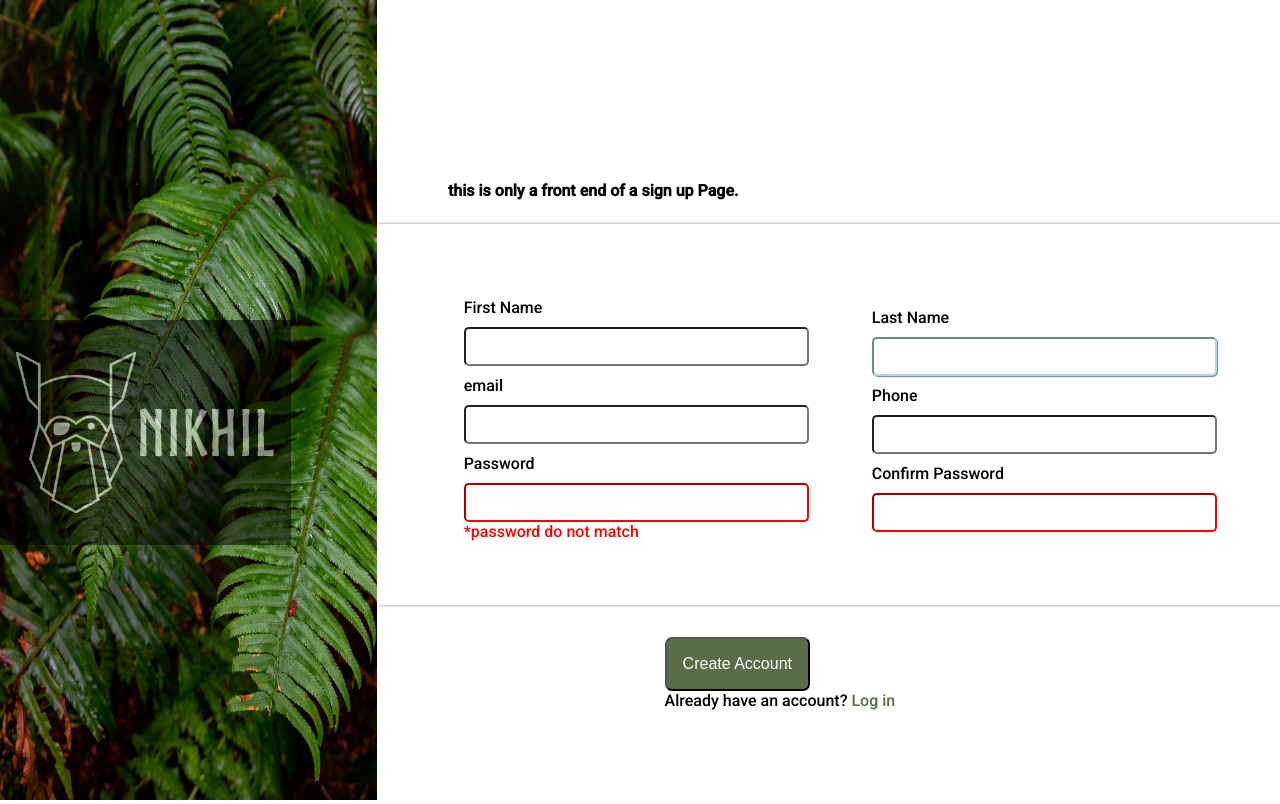
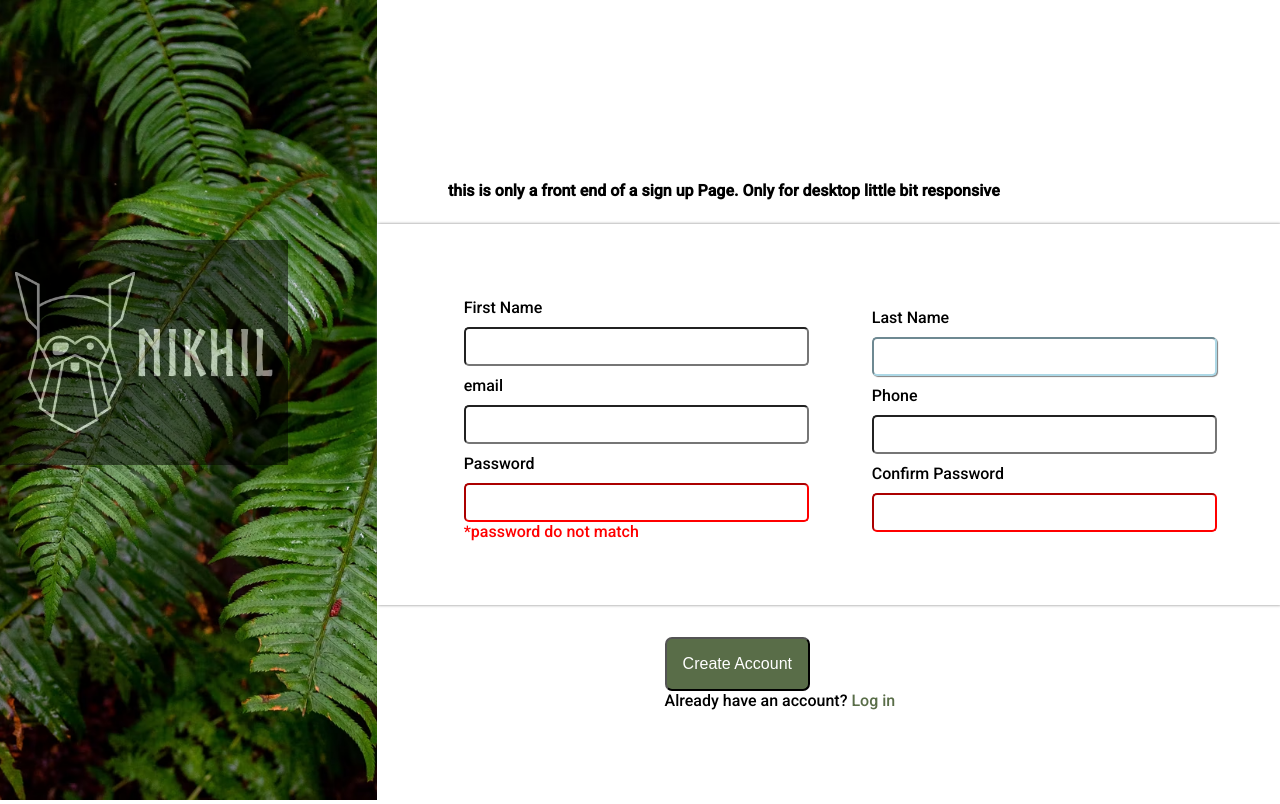
Before and after one commit to nikhilstacks/signup, a plain HTML site: page index.html in a window 1280 px wide. Drawn offline with Linux system fonts and the light colour scheme.

Commit message:
placement of photo of log is wrong

```diff
--- a/index.html
+++ b/index.html
@@ -17,7 +17,7 @@
     </div>
     <div class="main">
         <div class="text">
-           <h4>this is only a front end of a sign up Page.</h3>
+           <h4>this is only a front end of a sign up Page. Only for desktop little bit responsive</h3>
         </div>
         <div class="form">
             <form action="post" class="style">
--- a/styles.css
+++ b/styles.css
@@ -34,9 +34,10 @@ h4{
     align-items: center;
     justify-content: center;
     position: absolute;
-    top: 40%;
+    top: 30%;
     background-color: black;
     padding:  1rem;
+    width: 20%;
     max-width: 100%;
 }
 
@@ -58,6 +59,7 @@ h4{
     z-index: 1;
     max-width: 100%;
     height: 100vh;
+    object-fit: cover;
 }
 
 /* top text section */
```
